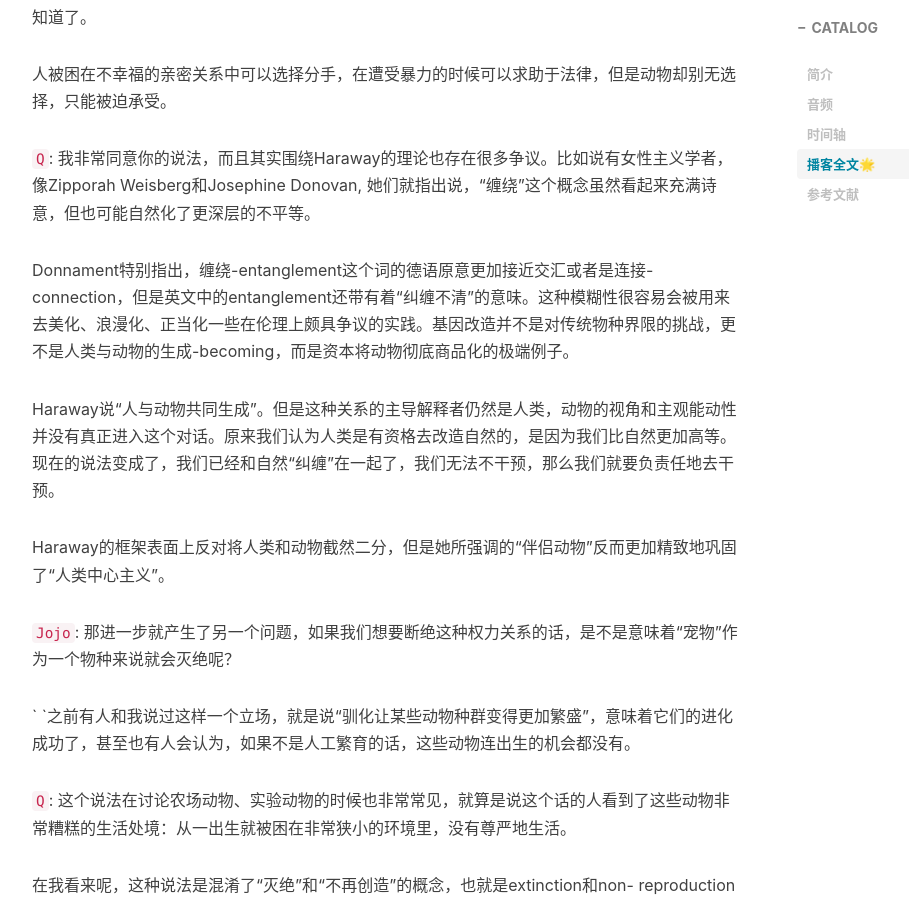
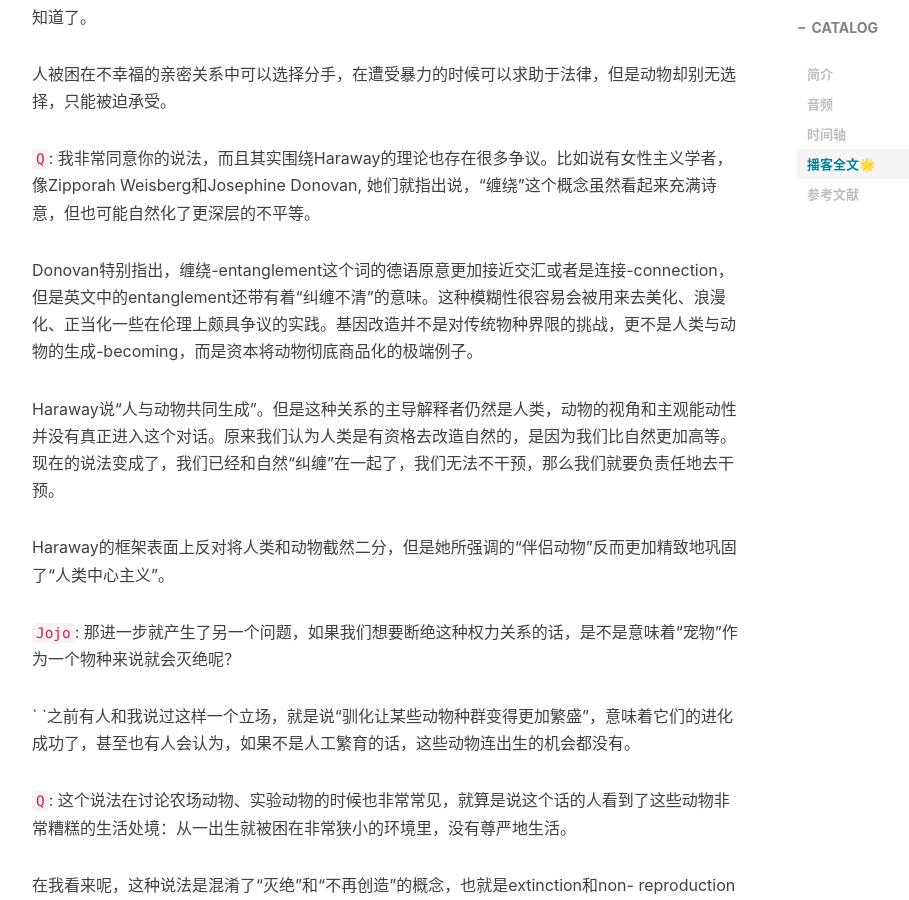
Before and after one commit to slightlytofu/slightlytofu.github.io, a Jekyll site: the page built from _posts/2025-04-15-Vol.05-不是玩具-也不是毛孩子-宠物与人类关系的悖论.md, in a window 1280 px wide and 900 px high, scrolled down 14165 px. Shown: the whole window, without its empty margins (233-1142 px from the left). Built offline with Jekyll 4.4.1, drawn with Linux system fonts in a browser that asks for light colours; nearby versions of some CDN libraries; comment, search, counter and statistics services are not loaded; some of the changed text lies outside the part shown.

Commit message:
🐛 (vol-05): Fix misspelled name and wrong characters
- Donnament → Donovan (Josephine Donovan)
- 废俗主义 → 废除主义 (abolitionism)

Co-Authored-By: Claude Opus 4.6 <noreply@anthropic.com>

```diff
--- a/_posts/2025-04-15-Vol.05-不是玩具-也不是毛孩子-宠物与人类关系的悖论.md
+++ b/_posts/2025-04-15-Vol.05-不是玩具-也不是毛孩子-宠物与人类关系的悖论.md
@@ -254,7 +254,7 @@ Booker上个月的时候为了抗议川普的政策，连续演讲了25个小时
 
 `Q`: 我非常同意你的说法，而且其实围绕Haraway的理论也存在很多争议。比如说有女性主义学者，像Zipporah Weisberg和Josephine Donovan, 她们就指出说，“缠绕”这个概念虽然看起来充满诗意，但也可能自然化了更深层的不平等。
 
-Donnament特别指出，缠绕-entanglement这个词的德语原意更加接近交汇或者是连接-connection，但是英文中的entanglement还带有着“纠缠不清”的意味。这种模糊性很容易会被用来去美化、浪漫化、正当化一些在伦理上颇具争议的实践。基因改造并不是对传统物种界限的挑战，更不是人类与动物的生成-becoming，而是资本将动物彻底商品化的极端例子。
+Donovan特别指出，缠绕-entanglement这个词的德语原意更加接近交汇或者是连接-connection，但是英文中的entanglement还带有着“纠缠不清”的意味。这种模糊性很容易会被用来去美化、浪漫化、正当化一些在伦理上颇具争议的实践。基因改造并不是对传统物种界限的挑战，更不是人类与动物的生成-becoming，而是资本将动物彻底商品化的极端例子。
 
 Haraway说“人与动物共同生成”。但是这种关系的主导解释者仍然是人类，动物的视角和主观能动性并没有真正进入这个对话。原来我们认为人类是有资格去改造自然的，是因为我们比自然更加高等。现在的说法变成了，我们已经和自然“纠缠”在一起了，我们无法不干预，那么我们就要负责任地去干预。
 
```
Also changed, not shown: other parts of _posts/2025-04-15-Vol.05-不是玩具-也不是毛孩子-宠物与人类关系的悖论.md (+1 -1 lines).
